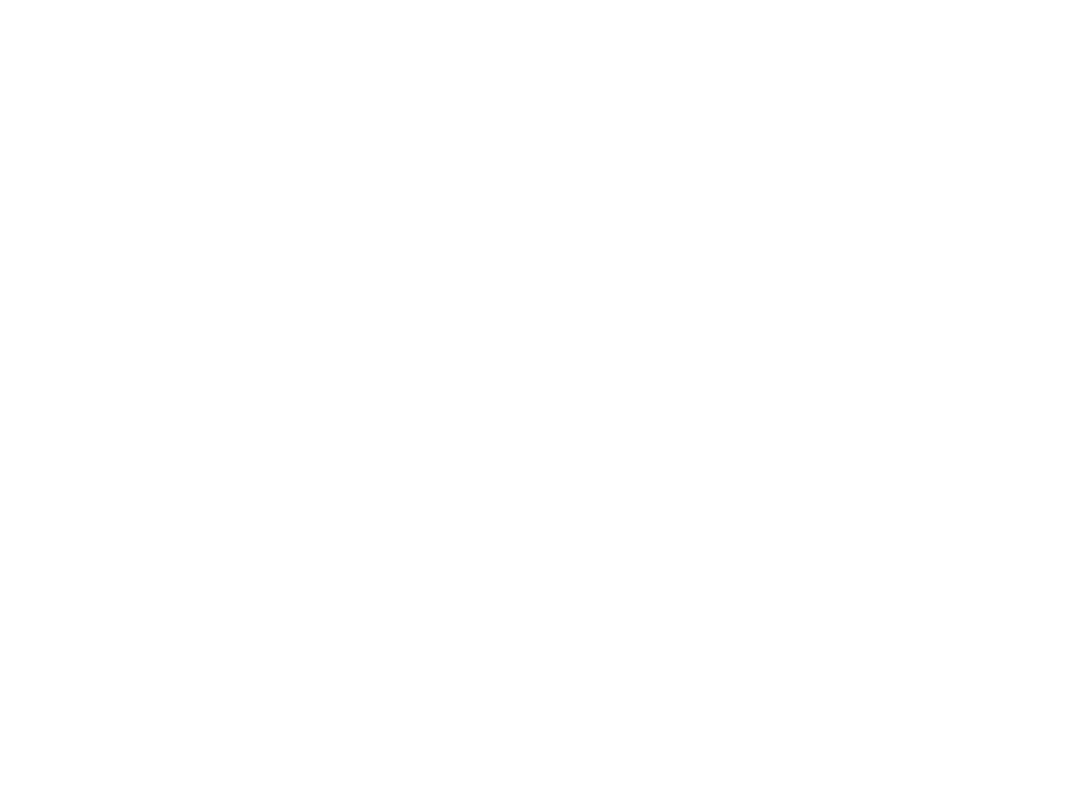
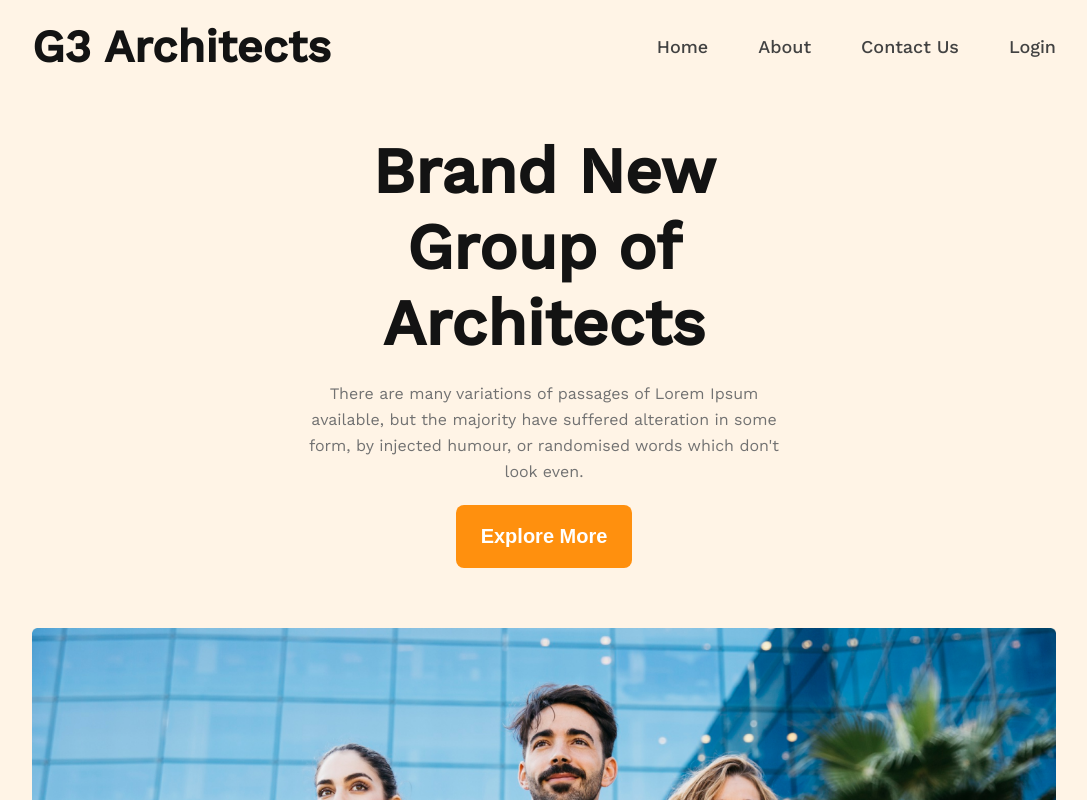
Before and after one commit to mahmudul-001/simple-g3-architects-css3, a plain HTML site: page index.html in a window 1280 px wide. Shown: the top 800 px of the page, without its empty margins (96-1183 px from the left). Drawn offline with nearby package versions, Linux system fonts and the light colour scheme.

Commit message:
added header section and styles complete

```diff
--- a/index.html
+++ b/index.html
@@ -3,9 +3,47 @@
 <head>
     <meta charset="UTF-8">
     <meta name="viewport" content="width=device-width, initial-scale=1.0">
-    <title>Document</title>
+    <title>G3 Architects</title>
+    <link rel="stylesheet" href="styles/styles.css">
+    <script src="https://kit.fontawesome.com/0f9eb68c8c.js" crossorigin="anonymous"></script>
 </head>
 <body>
+    <!-- -----------------------header section start-------------------------- -->
+    <header class="header-section">
+        <div class="container">
+            <nav class="navigation-var">
+                <div>
+                    <h2 class="primary-title">G3 Architects</h2>
+                </div>
+                <ul>
+                    <li><a href="">Home</a></li>
+                    <li><a href="">About</a></li>
+                    <li><a href="">Contact Us</a></li>
+                    <li><a href="">Login</a></li>
+                </ul>
+            </nav>
+            <div class="banner">
+                <h1 class="banner-title">Brand New Group of Architects</h1>
+                <p class="primary-description">There are many variations of passages of Lorem Ipsum available, but the majority have suffered alteration in some form, by injected humour, or randomised words which don't look even.</p>
+                <button class="btn-primary">Explore More</button>
+            </div>
+            <div class="banner-images">
+                <img src="assets/images/banner.png" alt="Architects">
+            </div>
+        </div>
+    </header>
+    <!-- -----------------------header section end---------------------------- -->
 
+    <!-- -----------------------main section start---------------------------- -->
+    <main>
+
+    </main>
+    <!-- -----------------------main section end------------------------------ -->
+
+    <!-- -----------------------footer section start--------------------------- -->
+    <footer>
+
+    </footer>
+    <!-- -----------------------footer section end----------------------------- -->
 </body>
 </html>
--- a/styles/styles.css
+++ b/styles/styles.css
@@ -0,0 +1,115 @@
+/* --------------Fonts-------------------------- */
+@import url('https://fonts.googleapis.com/css2?family=Inter&family=Lobster&family=Open+Sans&family=Oswald&family=Playfair+Display&family=Poppins:wght@500&family=Work+Sans:wght@400;500&display=swap');
+
+* {
+    padding: 0;
+    margin: 0;
+    box-sizing: border-box;
+}
+
+body {
+    font-family: 'Work Sans', sans-serif;
+}
+
+img {
+    max-width: 100%;
+}
+
+/* -------------------
+    Common Styles
+    --------------------- */
+.container {
+    width: 80%;
+    margin: 0 auto;
+
+}
+
+.primary-title {
+    color: #131313;
+    font-size: 45px;
+    font-style: normal;
+    font-weight: 700;
+    line-height: normal;
+    padding: 20px 0px;
+}
+
+.primary-description {
+    color: #727272;
+    font-size: 16px;
+    font-style: normal;
+    font-weight: 400;
+    line-height: 26px;
+    padding: 20px 0px;
+}
+
+.btn-primary {
+    color: #FFF;
+    background: #FF900E;
+    font-size: 20px;
+    font-style: normal;
+    font-weight: 600;
+    line-height: normal;
+    text-align: center;
+    padding: 20px 25px;
+    margin-bottom: 20px;
+    border: none;
+    border-radius: 8px;
+    cursor: pointer;
+}
+
+/* -------------------
+    Header section Styles
+    --------------------- */
+.header-section {
+    background-color: #FF900E1A;
+}
+
+.navigation-var {
+    display: flex;
+    justify-content: space-between;
+    align-items: center;
+}
+
+.navigation-var ul {
+    display: flex;
+    gap: 50px;
+
+}
+
+.navigation-var li {
+    list-style: none;
+
+}
+
+.navigation-var li a {
+    color: #424242;
+    font-size: 18px;
+    font-style: normal;
+    font-weight: 500;
+    line-height: 26px;
+    text-decoration: none;
+    padding: 20px 0px;
+    cursor: pointer;
+
+}
+
+.navigation-var li a:hover {
+    color: #FF900E;
+}
+
+.banner {
+    width: 48%;
+    text-align: center;
+    margin: 40px auto;
+}
+
+.banner-title {
+    color: #131313;
+    font-size: 64px;
+    font-style: normal;
+    font-weight: 700;
+    line-height: normal;
+}
+.banner-images{
+    margin-bottom: 20px;
+}
```
